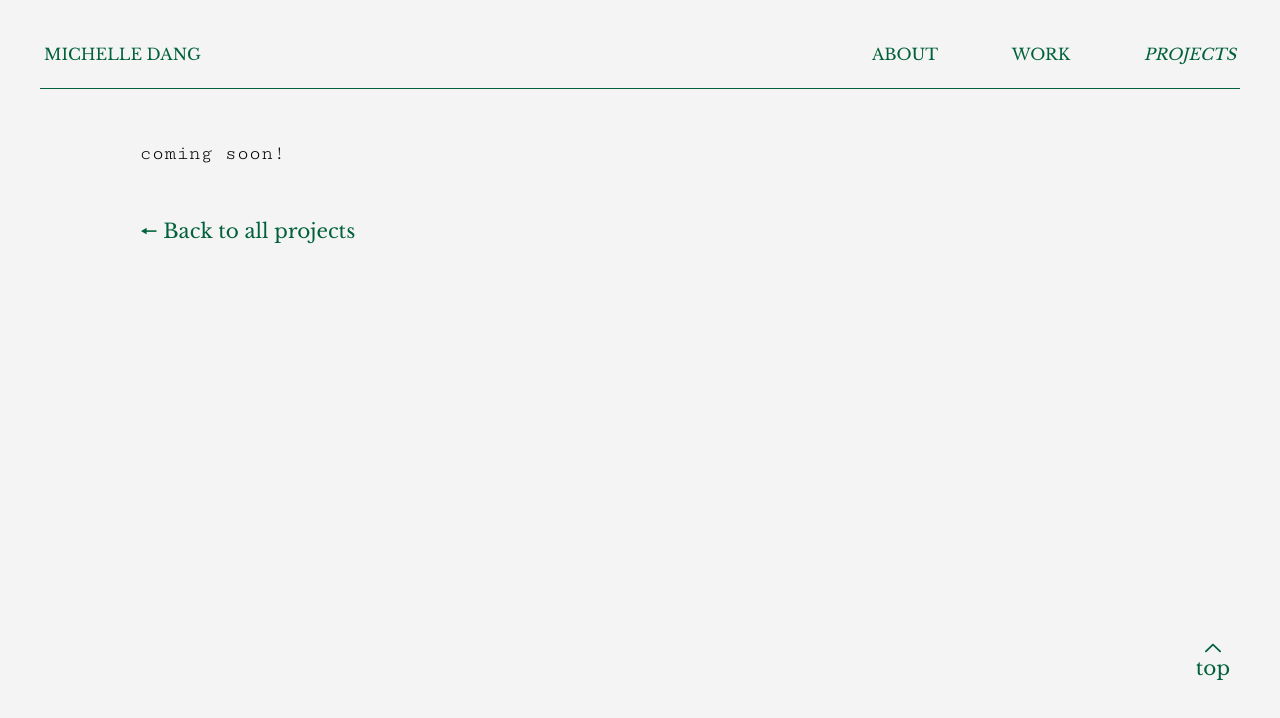
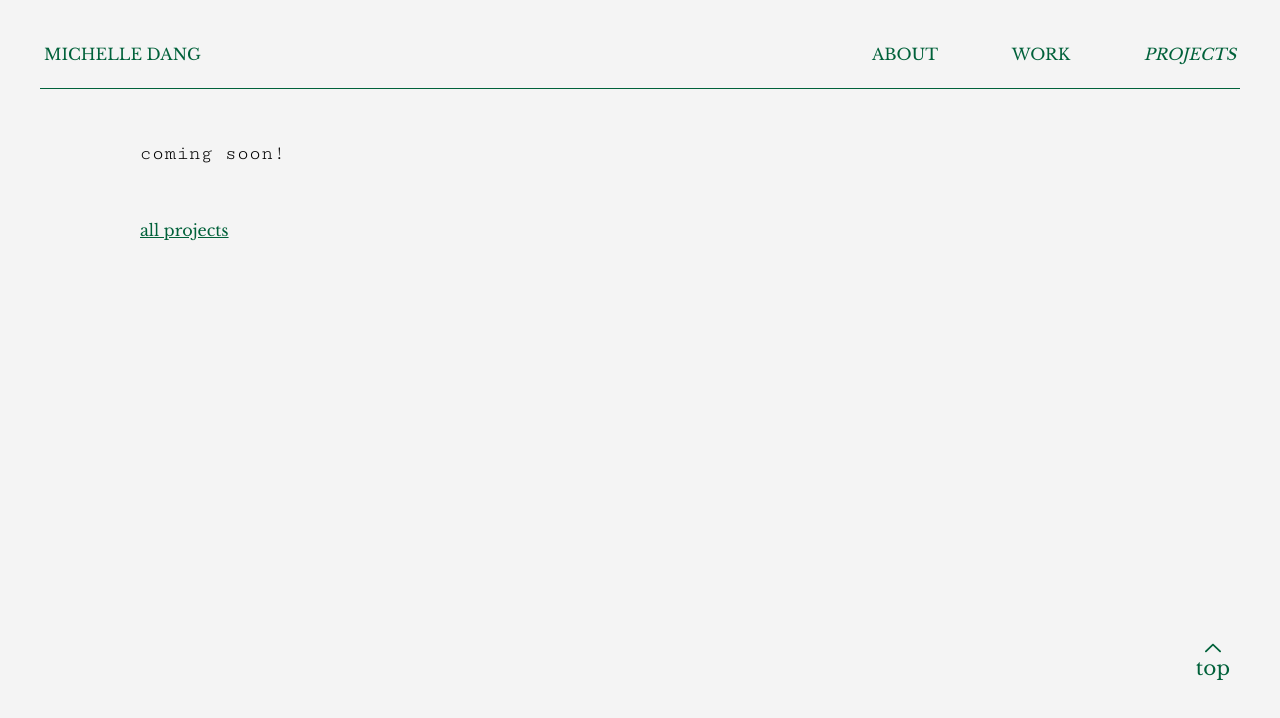
Before and after one commit to michelledang/michelledang.me, a Next.js app: page /projects/35mm in a window 1280 px wide. Shown: the top 718 px of the page. Built offline with nearby package versions, Linux system fonts and the light colour scheme.

Commit message:
make constant colors

```diff
--- a/components/common.tsx
+++ b/components/common.tsx
@@ -1,11 +1,6 @@
 import styled from 'styled-components';
 import Image from 'next/image';
-
-const colors = {
-  main: '#00613a',
-  accent: '#ffffff', // ffc2ce
-  background: '#f4f4f4',
-};
+import { colors } from './constants';
 
 export const StyledA = styled.a`
   color: ${colors.main};
--- /dev/null
+++ b/components/constants.ts
@@ -0,0 +1,5 @@
+export const colors = {
+  main: '#00613a',
+  accent: '#ffffff', // ffc2ce
+  background: '#f4f4f4', // d7f3eb
+};
--- a/components/layout.tsx
+++ b/components/layout.tsx
@@ -4,13 +4,9 @@ import styled, { css } from 'styled-components';
 import Modal from 'react-modal';
 import { useState } from 'react';
 import { Chevron } from './common';
+import { colors } from './constants';
 
 export const name = 'Michelle Dang';
-export const colors = {
-  main: '#00613a',
-  accent: '#ffffff', // ffc2ce
-  background: '#f4f4f4', // d7f3eb
-};
 
 export default function Layout({
   children,
--- /dev/null
+++ b/components/projectsFooter.tsx
@@ -0,0 +1,23 @@
+import Head from 'next/head';
+import Link from 'next/link';
+import styled from 'styled-components';
+import { colors } from './constants';
+
+export default function ProjectsFooter() {
+  return (
+    <Link href="/projects">
+      <ProjectsLink>all projects</ProjectsLink>
+    </Link>
+  );
+}
+
+const ProjectsLink = styled.a`
+  color: ${colors.main};
+  font-size: 16px;
+  text-decoration: underline;
+  &:hover {
+    color: ${colors.accent};
+    background-color: ${colors.main};
+    text-decoration: none;
+  }
+`;
--- a/pages/index.tsx
+++ b/pages/index.tsx
@@ -1,6 +1,7 @@
 import Head from 'next/head';
-import Layout, { name, colors } from '../components/layout';
 import styled from 'styled-components';
+import Layout, { name } from '../components/layout';
+import { colors } from '../components/constants';
 import { StyledA } from '../components/common';
 import { SOCIALS } from '../data/socials';
 
--- a/pages/projects.tsx
+++ b/pages/projects.tsx
@@ -1,7 +1,8 @@
 import Head from 'next/head';
+import Link from 'next/link';
 import styled from 'styled-components';
-import Layout, { name, colors } from '../components/layout';
-import Link from 'next/link';
+import Layout, { name } from '../components/layout';
+import { colors } from '../components/constants';
 import { StyledA, SectionTitleWrapper } from '../components/common';
 import { COURSEWARE_PROJECTS, CREATIVE_PROJECTS } from '../data/projects';
 
--- a/pages/projects/35mm.tsx
+++ b/pages/projects/35mm.tsx
@@ -1,7 +1,6 @@
 import Head from 'next/head';
-import Link from 'next/link';
 import Layout, { name } from '../../components/layout';
-import { StyledA } from '../../components/common';
+import ProjectsFooter from '../../components/projectsFooter';
 
 export default function thirtyfivemm() {
   return (
@@ -12,9 +11,7 @@ export default function thirtyfivemm() {
       <section>
         <p>coming soon!</p>
       </section>
-      <Link href="/projects">
-        <StyledA>🠔 Back to all projects</StyledA>
-      </Link>
+      <ProjectsFooter />
     </Layout>
   );
 }
```
Also changed, not shown: pages/projects/mdwav.tsx (+2 -5 lines).
